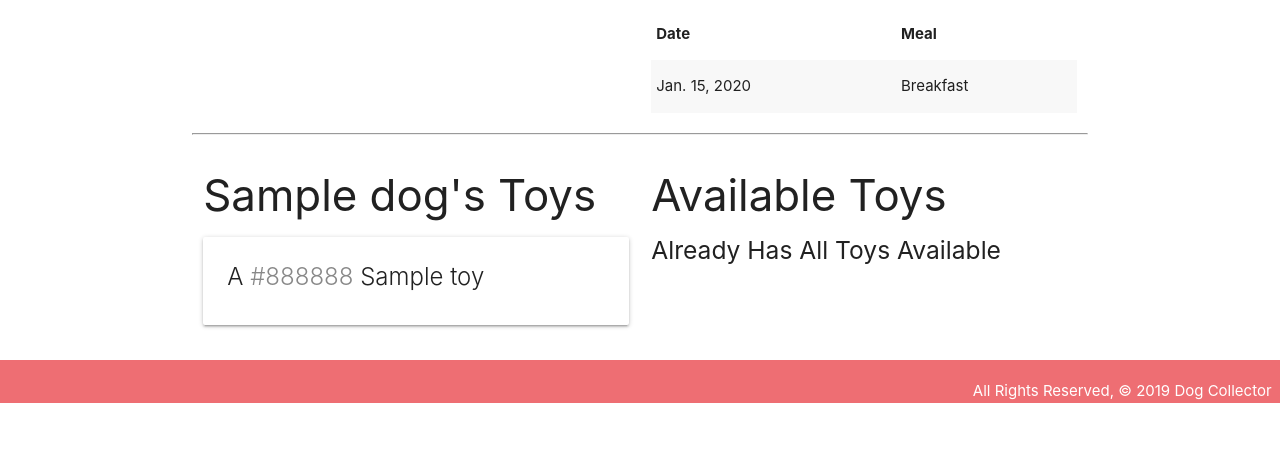
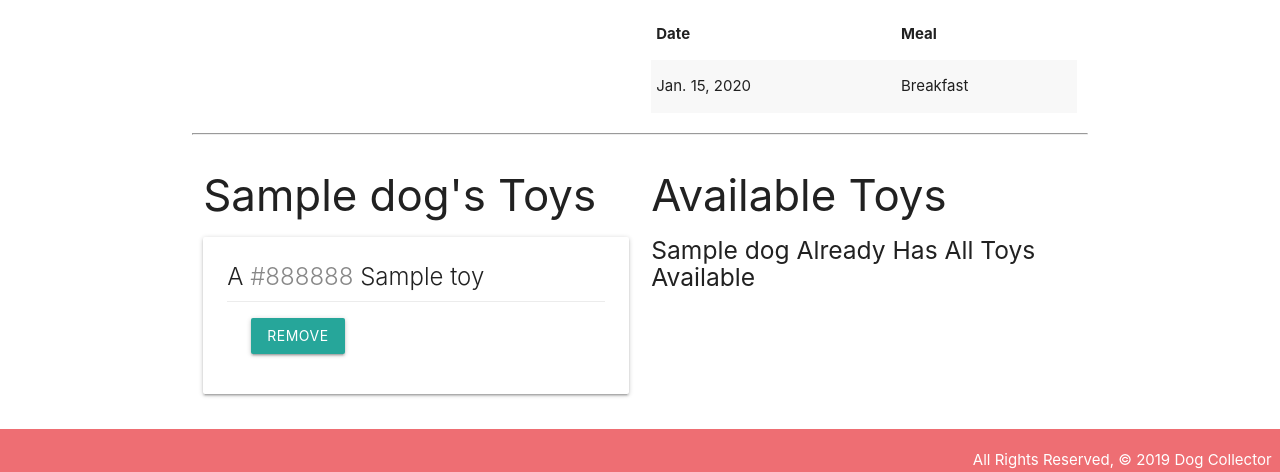
Before and after one commit to emilyc729/django-dogcollecter, a Django app: page /dogs/1/ in a window 1280 px wide. Shown: the part 534-1006 px from the top of the page. Before the commit the page ends 937 px from the top, so only its background shows below. Run offline with Django 3.2, Linux system fonts and the light colour scheme; tables that the repository leaves empty hold one stand-in row (values such as "Sample post").

Commit message:
added remove a toy from dog

```diff
--- a/main_app/templates/dogs/detail.html
+++ b/main_app/templates/dogs/detail.html
@@ -64,6 +64,12 @@
         <span class="card-title">
           A <span style="color: {{toy.color}}">{{ toy.color }}</span> {{ toy.name }}
         </span>
+        <div class="card-action">
+          <form action="{% url 'diassoc_toy' dog.id toy.id %}" method="post">
+            {% csrf_token %}
+            <button type="submit" class="btn">Remove</button>
+          </form>
+        </div>
       </div>
     </div>
     {% endfor %}
@@ -91,7 +97,7 @@
     </div>
     {% endfor %}
     {% else %}
-    <h5>{{cat.name}} Already Has All Toys Available</h5>
+    <h5>{{dog.name}} Already Has All Toys Available</h5>
     {% endif %}
   </div>
 </div>
--- a/main_app/urls.py
+++ b/main_app/urls.py
@@ -17,4 +17,6 @@ urlpatterns = [
     path('toys/<int:pk>/delete/', views.ToyDelete.as_view(), name='toys_delete'),
     # Associate toy w/ Dog M:M
     path('dogs/<int:dog_id>/assoc_toy/<int:toy_id>/', views.assoc_toy, name='assoc_toy'),
+    # Diassociate toy w/ Dog
+    path('dogs/<int:dog_id>/diassoc_toy/<int:toy_id>/', views.diassoc_toy, name='diassoc_toy'),
 ]
--- a/main_app/views.py
+++ b/main_app/views.py
@@ -74,3 +74,7 @@ class ToyDelete(DeleteView):
 def assoc_toy(request, dog_id, toy_id):
     Dog.objects.get(id=dog_id).toys.add(toy_id)
     return redirect('detail', dog_id=dog_id)
+
+def diassoc_toy(request, dog_id, toy_id):
+    Dog.objects.get(id=dog_id).toys.remove(toy_id)
+    return redirect('detail', dog_id=dog_id)
```
